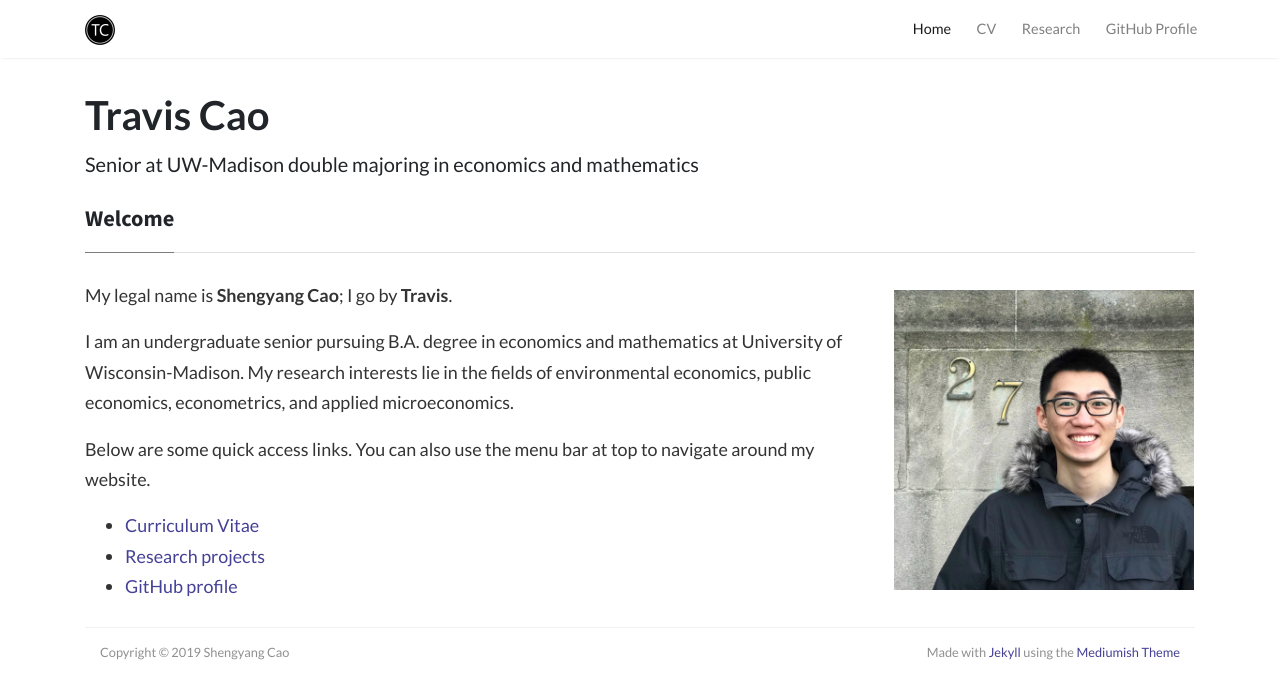
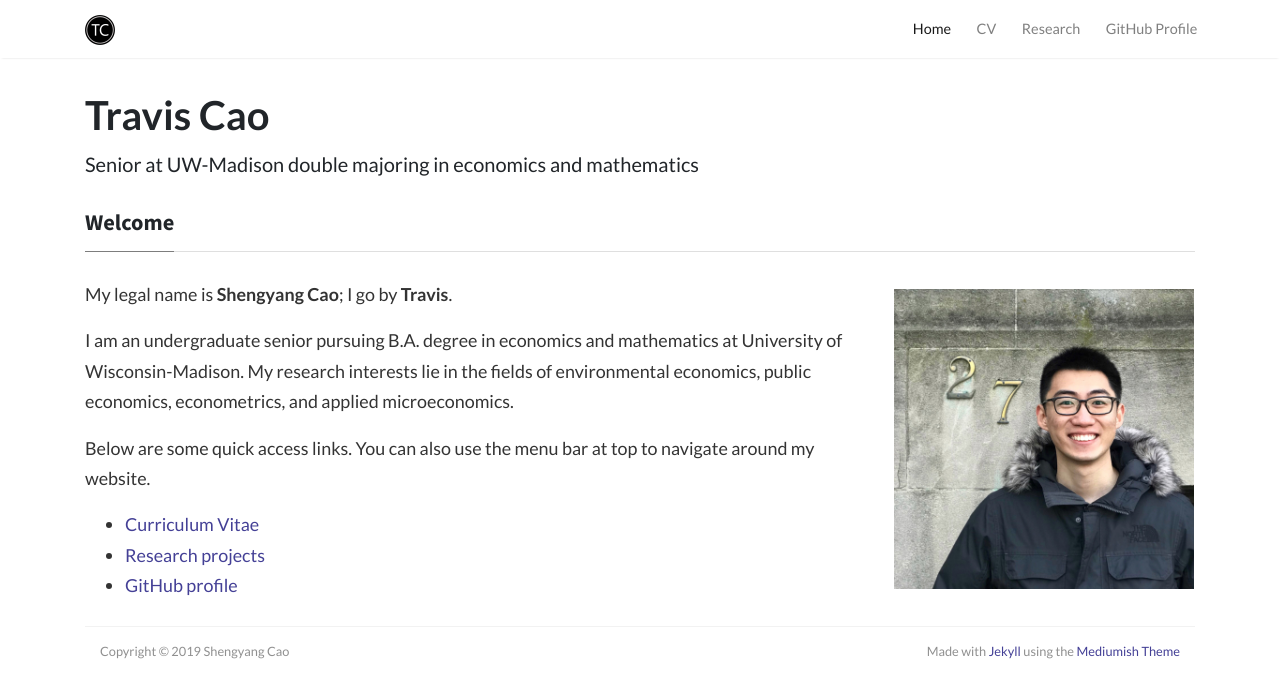
Before and after one commit to scaotravis/scaotravis.github.io, a Jekyll site: the page built from index.html, in a window 1280 px wide. Shown: the top 699 px of the page. Built offline with Jekyll 4.4.1, drawn with Linux system fonts in a browser that asks for light colours; nearby versions of some CDN libraries; the list of posts is cut into pages by our own code; comment, search, counter and statistics services are not loaded.

Commit message:
update section-title padding

```diff
--- a/assets/css/screen.css
+++ b/assets/css/screen.css
@@ -11,6 +11,7 @@
  .lead {
     font-family: "Lato";
     font-weight: 400;
+    margin-bottom: 20px;
  }
  a {
      color: #444096;
@@ -65,7 +66,7 @@
  .section-title span {
      border-bottom:1px solid rgba(0,0,0,.44);
      display:inline-block;
-     padding-bottom:20px;
+     padding-bottom:15px;
      margin-bottom:-1px;
 }
  .article-post ol, .article-post ul {
```
Also changed, not shown: 2 other files.
